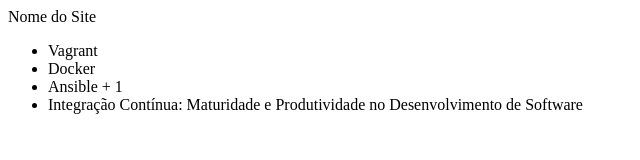
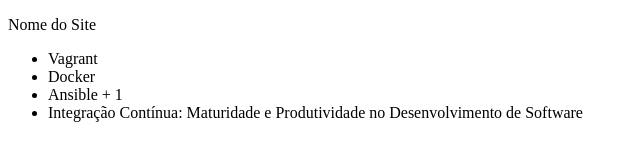
Before and after one commit to melinho102/alura-git, a plain HTML site: page index.html in a window 1280 px wide. Shown: the whole page, without its empty margins (0-640 px from the left). Drawn offline with Linux system fonts and the light colour scheme.

Commit message:
Update index.html

```diff
--- a/index.html
+++ b/index.html
@@ -5,7 +5,7 @@
 	<title>Cursos da Alura</title>
 </head>
 <body>
-	<a1>Nome do Site</a1>
+	<p>Nome do Site</p>
 	<ul>
 		<li>Vagrant</li>
 		<li>Docker</li>
```
